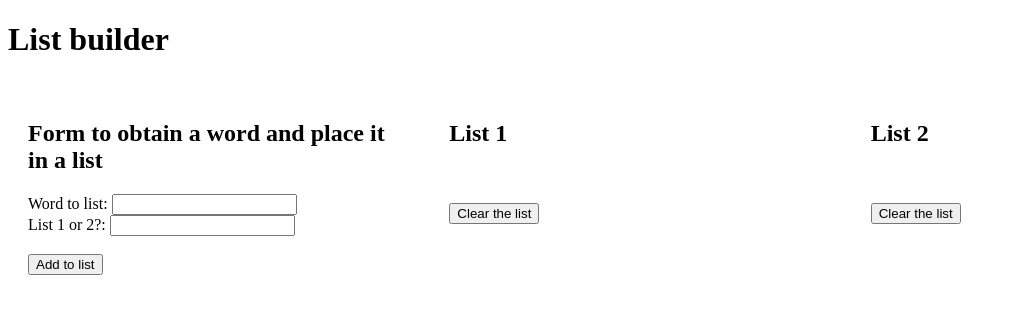
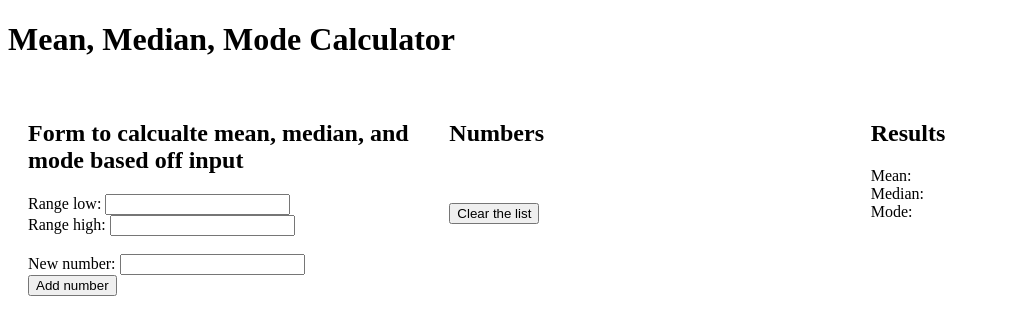
Before and after one commit to crayton-hub/CMP335, a plain HTML site: page CTC/exercise.html in a window 1280 px wide. Both pictures are taken after a click on the button "Clear the list". Shown: the whole page, without its empty margins (0-1016 px from the left). Drawn offline with Linux system fonts and the light colour scheme.

Commit message:
mainly finished working, but have to clean up a few things

```diff
--- a/CTC/exercise.html
+++ b/CTC/exercise.html
@@ -9,29 +9,31 @@
     <script src="exercise.js"></script>
 </head>
 <body>
-    <h1>List builder</h1>
+    <h1>Mean, Median, Mode Calculator</h1>
     <div class="myflexboxRow">
         <div class="myflexboxColumn">
-            <h2>Form to obtain a word and place it in a list</h2>
+            <h2>Form to calcualte mean, median, and mode based off input</h2>
             <form name="myForm">
-                Word to list: <input type="text" name="newWord" value=""><br />
-                List 1 or 2?: <input type="number" name="newNumber" value=""><br /><br />
-                <input type="button" value="Add to list" onclick="validateANDadd()">
+                Range low: <input type="number" name="low" ><br />
+                Range high: <input type="number" name="high" ><br /><br />
+
+                New number: <input type="number" name="newNum" value=""><br />
+                <input type="button" value="Add number" onclick="validateANDadd()"><br /><br />
             </form>
         </div>
         <div class="myflexboxColumn">
-            <h2>List 1</h2>
+            <h2>Numbers</h2>
             <table id="myList1">
             </table>
             <br /> <br />
             <input type="button" value="Clear the list" onclick="clearList1()">
         </div>
         <div class="myflexboxColumn">
-            <h2>List 2</h2>
-            <table id="myList2">
-            </table>
-            <br /> <br />
-            <input type="button" value="Clear the list" onclick="clearList2()">
+            <h2>Results</h2>
+            Mean: <span id="mean"></span><br />
+            Median: <span id="median"></span><br />
+            Mode: <span id="mode"></span><br />
+
         </div>
     </div>
 </body>
--- a/CTC/exercise.js
+++ b/CTC/exercise.js
@@ -1,44 +1,195 @@
+
+/*let myList1 = [];
+
+
 function validateANDadd() {
-    // place the values in the form into variables
-    var theNewWord = document.forms["myForm"]["newWord"].value;
-    var theNewNumber = document.forms["myForm"]["newNumber"].value;
-    // validate that something was entered as a word
-    if (theNewWord == "") {
-      // no word was entered so tell the user
-      alert("Please enter a word to check");
+
+    // Get the values from the form
+    let lownum = Number(document.forms["myForm"]["low"].value);
+    let highnum = Number(document.forms["myForm"]["high"].value);
+    let Newnum = Number(document.forms["myForm"]["newNum"].value);
+
+    // Validate the range
+    if (lownum >= highnum) {
+      // nonvalid range so tell user and clear the fields
+      alert("Please enter a valid range.");
+      document.forms["myForm"]["low"].value = "";
+      document.forms["myForm"]["high"].value = "";
       return false;
     }
-    // validate that a 1 or 2 was entered as a number
-    else if ((theNewNumber != 1) && (theNewNumber != 2)) {
-      // a 1 or 2 was not entered as the number so tell user and clear the field
-      alert("Please enter a 1 or 2 for the list.");
+
+    // Validate the new number
+     if (Newnum == "") {
+      // a number was not entered so tell user and clear the field
+      alert("Please enter a number.");
       document.forms["myForm"]["newNumber"].value = "";
       return false;
     }
-    else {
-        // a word was entered and a 1 or 2 was entered as the number
-        // so add the word to the proper table
-        if (theNewNumber==1){
-           var tableRef = document.getElementById("myList1");
-           (tableRef.insertRow(tableRef.rows.length)).innerHTML = theNewWord;}
-        else{
-           var tableRef = document.getElementById("myList2");
-           (tableRef.insertRow(tableRef.rows.length)).innerHTML = theNewWord;}
-        // erase the form fields
-        document.forms["myForm"]["newWord"].value = "";
-        document.forms["myForm"]["newNumber"].value = "";
-        return true;
+
+    // Make sure the number is inside the range
+    if ((Newnum < lownum) || (Newnum > highnum)) {
+      // the number is not within the range so tell user and clear the field
+      alert("Please enter a number within the specified range.");
+      document.forms["myForm"]["newNumber"].value = "";
+      return false;
     }
-  }
 
+    // Add the number to myList1
+      myList1.push(Newnum);
+    var tableRef = document.getElementById("myList1");
+    (tableRef.insertRow(tableRef.rows.length)).innerHTML = Newnum;
+
+    // Display the number in the table
+
+
+    // Calculate mean
+
+
+    // Calculate median
+
+
+    // Calculate mode
+
+}
   function clearList1() {
     // clear the table of all rows
     var tableRef = document.getElementById("myList1");
     tableRef.innerHTML = " ";
   }
 
-  function clearList2() {
-    // clear the table of all rows
-    var tableRef = document.getElementById("myList2");
-    tableRef.innerHTML = " ";
-  }
+*/
+// list that will hold all of the numbers
+let myList1 = [];
+
+function validateANDadd() {
+
+    // place the values in the form into variables
+    let lownum = Number(document.forms["myForm"]["low"].value);
+    let highnum = Number(document.forms["myForm"]["high"].value);
+    let Newnum = document.forms["myForm"]["newNum"].value;
+
+
+    // validate that range is valid
+    if (lownum >= highnum) {
+        alert("Please enter a valid range.");
+        document.forms["myForm"]["low"].value = "";
+        document.forms["myForm"]["high"].value = "";
+        return false;
+    }
+
+
+    // validate that a number was entered
+    if (Newnum == "") {
+        alert("Please enter a number.");
+        document.forms["myForm"]["newNum"].value = "";
+        return false;
+    }
+
+    // change Newnum from text to a number
+    Newnum = Number(Newnum);
+
+
+    // validate that the number is within the range
+    if ((Newnum < lownum) || (Newnum > highnum)) {
+        alert("Please enter a number within the specified range.");
+        document.forms["myForm"]["newNum"].value = "";
+        return false;
+    }
+
+
+    // add the number to the list
+    myList1.push(Newnum);
+
+    // display the number in the table
+    var tableRef = document.getElementById("myList1");
+
+    (tableRef.insertRow(tableRef.rows.length)).innerHTML = Newnum;
+
+
+    // calculate the mean
+    let total = 0;
+
+    for (let i = 0; i < myList1.length; i++) {
+        total = total + myList1[i];
+    }
+
+    let mean = total / myList1.length;
+
+    document.getElementById("mean").innerHTML = mean;
+
+
+    // calculate the median
+    let sortedList = [...myList1];
+    sortedList.sort(function(a, b) {
+        return a - b;
+    });
+
+    let median;
+
+    if (sortedList.length % 2 == 1) {
+        median = sortedList[Math.floor(sortedList.length / 2)];
+    }
+    else {
+        let middle1 = sortedList[sortedList.length / 2 - 1];
+        let middle2 = sortedList[sortedList.length / 2];
+
+        median = (middle1 + middle2) / 2;
+    }
+
+    document.getElementById("median").innerHTML = median;
+
+
+    //  calculate the mode
+    let counts = {};
+    let maxCount = 0;
+
+    // count how many times each number appears
+    for (let i = 0; i < myList1.length; i++) {
+
+        let number = myList1[i];
+
+        if (counts[number] == undefined) {
+            counts[number] = 1;
+        }
+        else {
+            counts[number]++;
+        }
+    }
+
+    // find the highest count
+    for (let number in counts) {
+        if (counts[number] > maxCount) {
+            maxCount = counts[number];
+        }
+    }
+
+    // find all numbers that have the highest count
+    let modes = [];
+
+    for (let number in counts) {
+        if (counts[number] == maxCount) {
+            modes.push(number);
+        }
+    }
+
+    // display all modes
+    document.getElementById("mode").innerHTML = modes.join(", ");
+
+    // clear the new number input
+    document.forms["myForm"]["newNum"].value = "";
+}
+function clearList1() {
+
+    // clear the list
+    myList1 = [];
+
+    // clear the numbers table
+    var tableRef = document.getElementById("myList1");
+    tableRef.innerHTML = "";
+
+    // clear the results
+    document.getElementById("mean").innerHTML = "";
+    document.getElementById("median").innerHTML = "";
+    document.getElementById("mode").innerHTML = "";
+
+}
```
